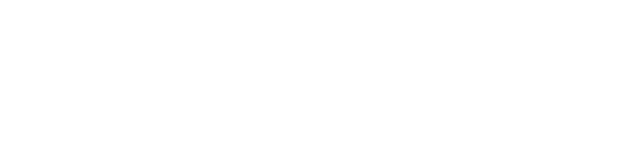
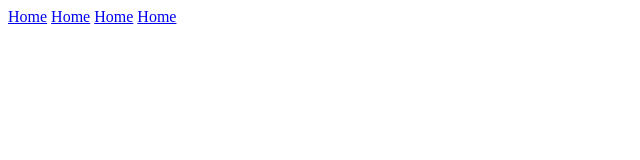
Before and after one commit to dharshini323/Dharshini-s-Website, a plain HTML site: page website.html in a window 1280 px wide. Shown: the whole page, without its empty margins (0-640 px from the left). Drawn offline with Linux system fonts and the light colour scheme.

Commit message:
created files for navigation

```diff
--- a/website.html
+++ b/website.html
@@ -1,11 +1,26 @@
 <!DOCTYPE html>
 <html lang="en">
 <head>
-    <meta charset="UTF-8">
-    <meta name="viewport" content="width=device-width, initial-scale=1.0">
-    <title>Dharshini's Website</title>
+  <meta charset="UTF-8">
+  <meta name="viewport" content="width=device-width, initial-scale=1.0">
+  <title>Dharshini's Website</title>
 </head>
 <body>
-
+	<nav class="navBar">
+		<u1>
+			<l1>
+				<a href="about.html">Home</a>
+			</l1>
+			<l1>
+				<a href="portfolio.html">Home</a>
+			</l1>
+			<l1>
+				<a href="quals.html">Home</a>
+			</l1>
+			<l1>
+				<a href="contact.html">Home</a>
+			</l1>
+		</u1>
+	</nav>
 </body>
 </html>
```
Also changed, not shown: about.html (added), contact.html (added), inspo/blue_traces.webp (added), inspo/color_scheme.png (added), inspo/color_scheme2_MAIN.png (added), portfolio.html (added), quals.html (added).
